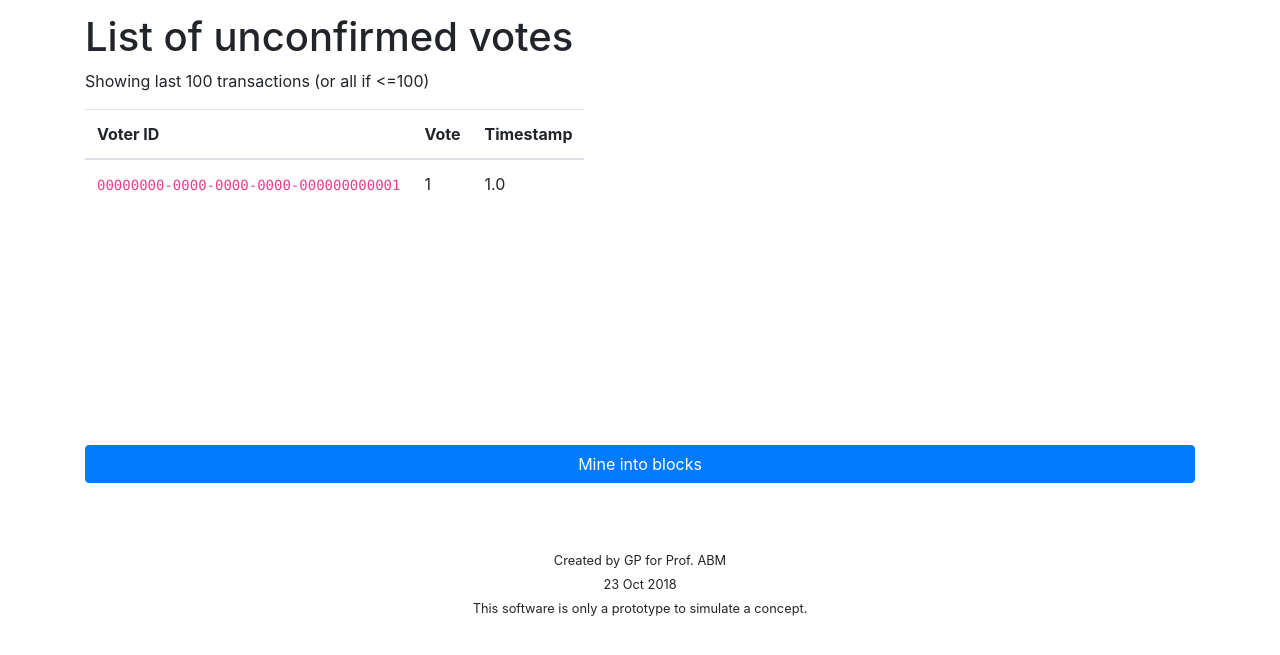
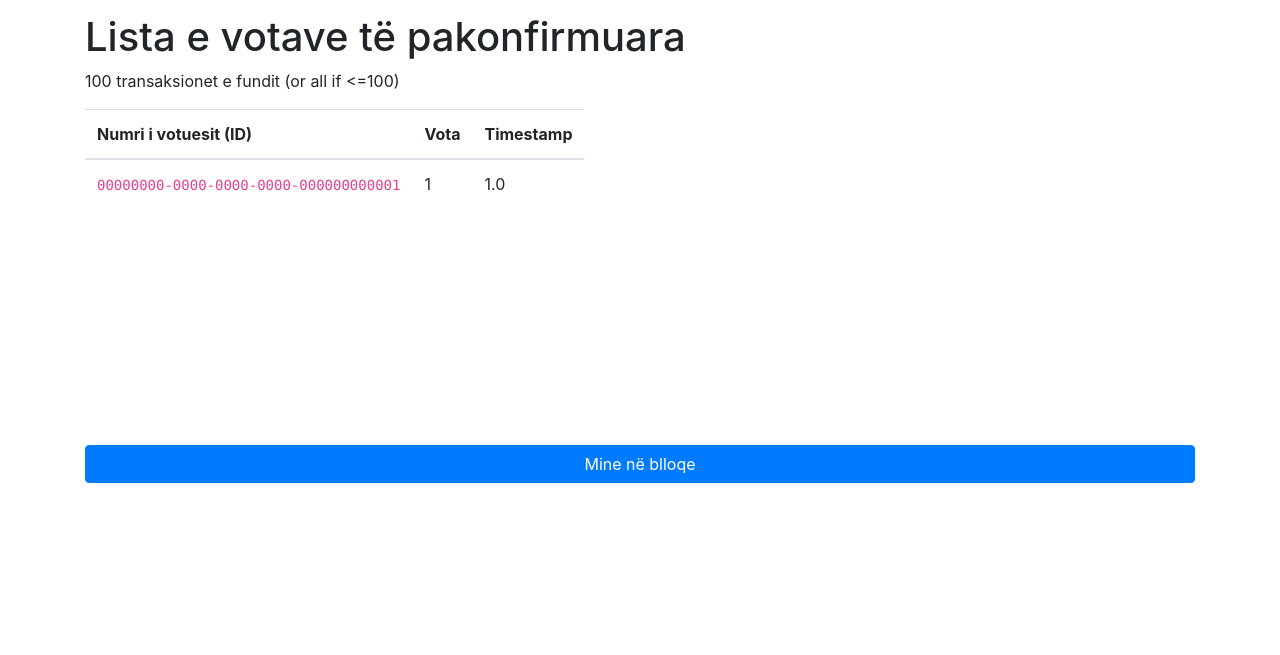
Before and after one commit to FetijeBraha/Blockchain-based-E-Voting, a Django app: template simulation/templates/simulation/generate.html in a window 1280 px wide. Shown: the top 655 px of the page. Run offline with Django 3.2, Linux system fonts and the light colour scheme; the template is opened without the code that fills it: values that come from a table or form of the project are taken from there, others are empty; tables that the repository leaves empty hold one stand-in row (values such as "Sample post"); some libraries are stand-ins or nearby versions.

Commit message:
Disa ndryshime ne view

```diff
--- a/simulation/merkle/merkle_tool.py
+++ b/simulation/merkle/merkle_tool.py
@@ -1,5 +1,5 @@
 import hashlib
-from Crypto.Hash import SHA3_256
+from Cryptodome.Hash import SHA3_256
 
 class MerkleTools(object):
     def __init__(self):
--- a/simulation/templates/simulation/generate.html
+++ b/simulation/templates/simulation/generate.html
@@ -1,16 +1,16 @@
 {% extends 'base.html' %}
-{% block title_bl %}Transactions{% endblock %}
+{% block title_bl %}Transaksionet{% endblock %}
 
 {% block body_bl %}
 <div class="container">
-    <h1>List of unconfirmed votes</h1>
-    <p>Showing last 100 transactions (or all if &lt;=100)</p>
+    <h1>Lista e votave të pakonfirmuara</h1>
+    <p>100 transaksionet e fundit (or all if &lt;=100)</p>
 
     <table class="table table-hover">
         <thead>
             <tr>
-                <th scope="col">Voter ID</th>
-                <th scope="col">Vote</th>
+                <th scope="col">Numri i votuesit (ID)</th>
+                <th scope="col">Vota</th>
                 <th scope="col">Timestamp</th>
             </tr>
         </thead>
@@ -25,6 +25,6 @@
         </tbody>
     </table>
 
-    <a class="btn btn-primary btn-block" href="{% url 'simulation:seal' %}" role="button">Mine into blocks</a>
+    <a class="btn btn-primary btn-block" href="{% url 'simulation:seal' %}" role="button">Mine në blloqe</a>
 </div>
 {% endblock %}
--- a/simulation/views.py
+++ b/simulation/views.py
@@ -1,7 +1,7 @@
 import datetime, time, json, math
 from random import randint
 from uuid import uuid4
-from Crypto.Hash import SHA3_256
+from Cryptodome.Hash import SHA3_256
 from django.core.paginator import EmptyPage, PageNotAnInteger, Paginator
 from django.conf import settings
 from django.contrib import messages
--- a/templates/base.html
+++ b/templates/base.html
@@ -4,7 +4,7 @@
 <head>
     <meta charset="utf-8" />
     <meta http-equiv="X-UA-Compatible" content="IE=edge">
-    <title>Sim: {% block title_bl %}Blockchain-based e-voting demo{% endblock %}</title>
+    <title>Sim: {% block title_bl %}Blockchain-based e-voting{% endblock %}</title>
     <meta name="viewport" content="width=device-width, initial-scale=1, shrink-to-fit=no">
     <link rel="stylesheet" href="https://maxcdn.bootstrapcdn.com/bootstrap/4.0.0/css/bootstrap.min.css" integrity="sha384-Gn5384xqQ1aoWXA+058RXPxPg6fy4IWvTNh0E263XmFcJlSAwiGgFAW/dAiS6JXm" crossorigin="anonymous" />
     <link rel="stylesheet" href="{% static 'css/main.css' %}" />
@@ -13,9 +13,7 @@
 <body>
     {% block body_bl %}
     {% endblock %}
-    <div class="container-fluid" id="footer">
-        <p id="credit"><small>Created by GP for Prof. ABM<br>23 Oct 2018<br>This software is only a prototype to simulate a concept.</small></p>
-    </div>
+
     <script src="https://code.jquery.com/jquery-3.2.1.slim.min.js" integrity="sha384-KJ3o2DKtIkvYIK3UENzmM7KCkRr/rE9/Qpg6aAZGJwFDMVNA/GpGFF93hXpG5KkN" crossorigin="anonymous"></script>
     <script src="https://cdnjs.cloudflare.com/ajax/libs/popper.js/1.12.9/umd/popper.min.js" integrity="sha384-ApNbgh9B+Y1QKtv3Rn7W3mgPxhU9K/ScQsAP7hUibX39j7fakFPskvXusvfa0b4Q" crossorigin="anonymous"></script>
     <script src="https://maxcdn.bootstrapcdn.com/bootstrap/4.0.0/js/bootstrap.min.js" integrity="sha384-JZR6Spejh4U02d8jOt6vLEHfe/JQGiRRSQQxSfFWpi1MquVdAyjUar5+76PVCmYl" crossorigin="anonymous"></script>
```
Also changed, not shown: ballot/views.py (+4 -4 lines), simulation/templates/simulation/blockchain.html (+4 -4 lines), simulation/templates/simulation/transactions.html (+9 -9 lines), 1 other file.
